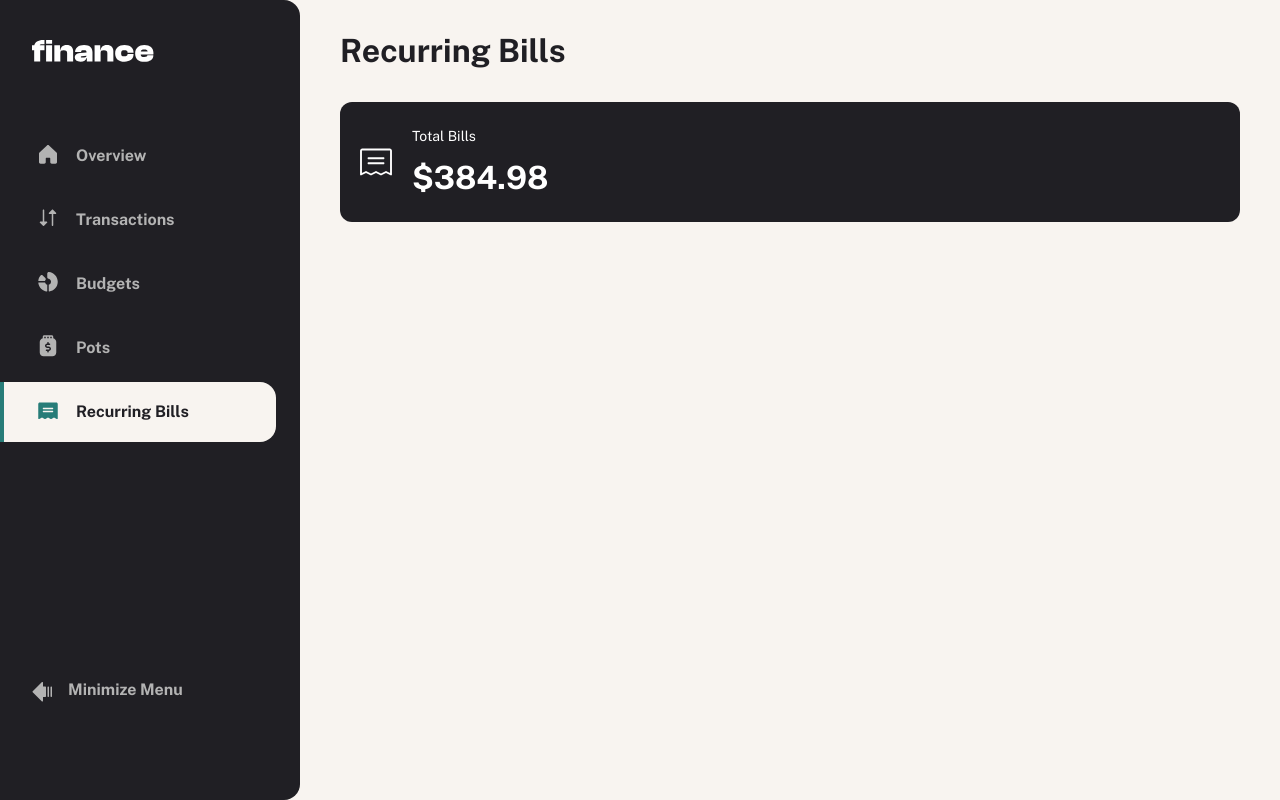
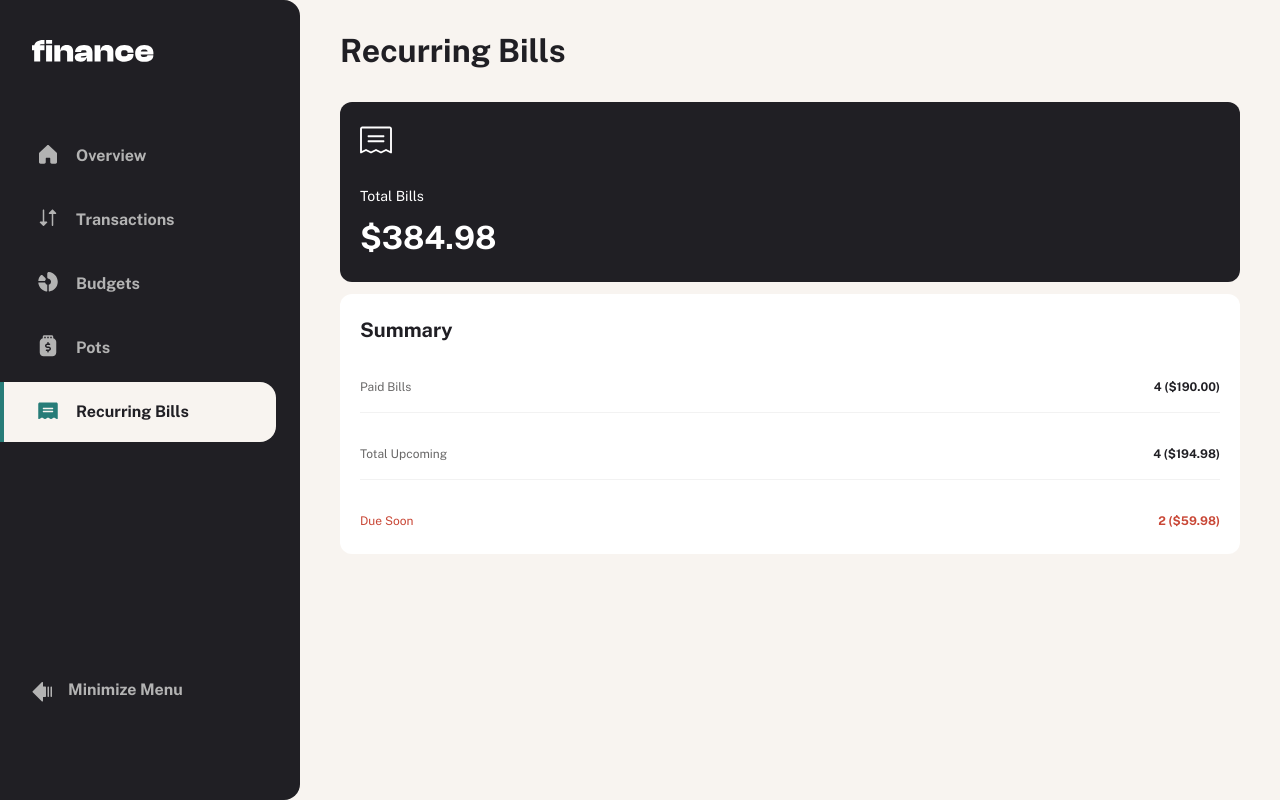
Before and after one commit to PioKl/Personal-Finance-App, a Next.js app: page /recurring-bills in a window 1280 px wide. Built offline with nearby package versions, Linux system fonts and the light colour scheme.

Commit message:
Add Summary

```diff
--- a/app/(root)/recurring-bills/page.tsx
+++ b/app/(root)/recurring-bills/page.tsx
@@ -1,6 +1,7 @@
 import IconRecurringBills from "@/assets/icons/icon-recurring-bills.svg";
 import data from "@/data/data.json";
 import { balance, transactions, budgets, pots } from "@/data/data.json";
+import { priceDollarsFormatting } from "@/utils/formattingFunctions";
 
 const RecurringBills = () => {
   //Do poprawki
@@ -81,23 +82,65 @@ const RecurringBills = () => {
     .map((item) => item.amount)
     .reduce((a, b) => a + b, 0);
 
+  const summaryListItems = [
+    {
+      name: "Paid Bills",
+      value: `${paidBills.length} ($${priceDollarsFormatting(
+        paidBillsSum,
+        true
+      )})`,
+    },
+    {
+      name: "Total Upcoming",
+      value: `${totalUpcoming.length} ($${priceDollarsFormatting(
+        totalUpcomingSum,
+        true
+      )})`,
+    },
+    {
+      name: "Due Soon",
+      value: `${dueSoon.length} ($${priceDollarsFormatting(dueSoonSum, true)})`,
+    },
+  ];
+
   return (
     <section className="grid gap-space-400">
       <div className="flex items-center justify-between">
         <h1>Recurring Bills</h1>
       </div>
       <div>
-        <div>
-          <div className="flex items-center rounded-default gap-space-250 px-space-250 py-space-300 bg-fill-one">
+        <div className="flex flex-col gap-space-150">
+          <div className="flex items-center rounded-default gap-space-250 px-space-250 py-space-300 bg-fill-one md:flex-col md:items-start md:gap-space-400">
             <IconRecurringBills />
             <div className="grid gap-space-150 text-color-two">
               <span className="text-preset-4 tracking-preset-4 leading-preset-4 font-preset-4">
                 Total Bills
               </span>
               <span className="text-preset-1 tracking-preset-1 leading-preset-1 font-preset-1">
-                ${Math.abs(paidBillsSum + totalUpcomingSum)}
+                ${Math.abs(recurringBillsSum)}
               </span>
             </div>
+          </div>
+
+          <div className="flex flex-col gap-space-250 px-space-250 py-space-300 rounded-default bg-fill-two">
+            <h2 className="text-preset-3 tracking-preset-3 leading-preset-3 font-preset-3">
+              Summary
+            </h2>
+            <ul className="flex flex-col gap-space-200">
+              {summaryListItems.map(({ name, value }) => (
+                <li
+                  key={name}
+                  className="flex justify-between py-space-200 border-b-1 border-default last:border-0 last:pb-0 last:[&>span]:text-color-red"
+                >
+                  <span className="text-color-three text-preset-5 tracking-preset-5 leading-preset-5 font-preset-5">
+                    {name}
+                  </span>
+                  <span className="text-color-one text-preset-5 tracking-preset-5 leading-preset-5 font-preset-5-bold">
+                    {value}
+                  </span>
+                </li>
+              ))}
+            </ul>
           </div>
         </div>
         <div></div>
```
